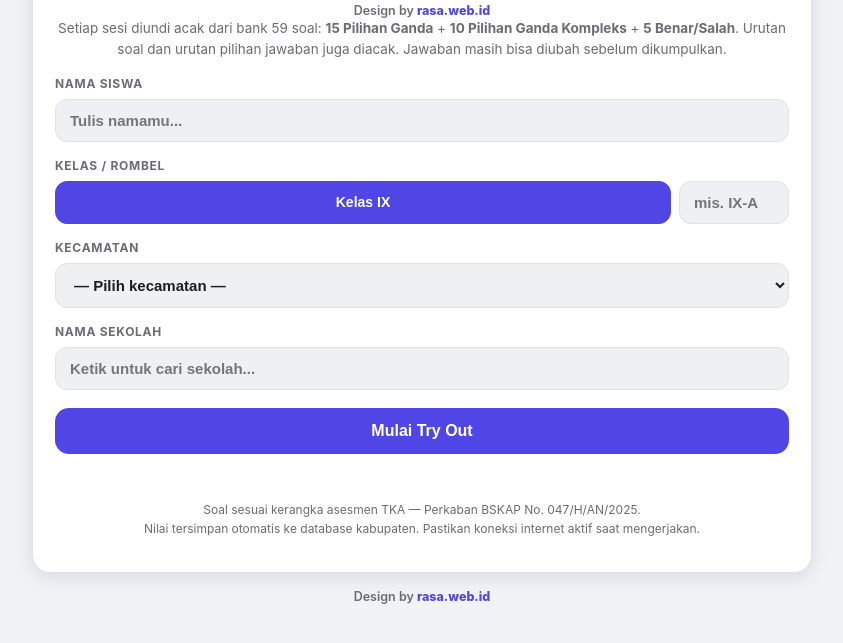
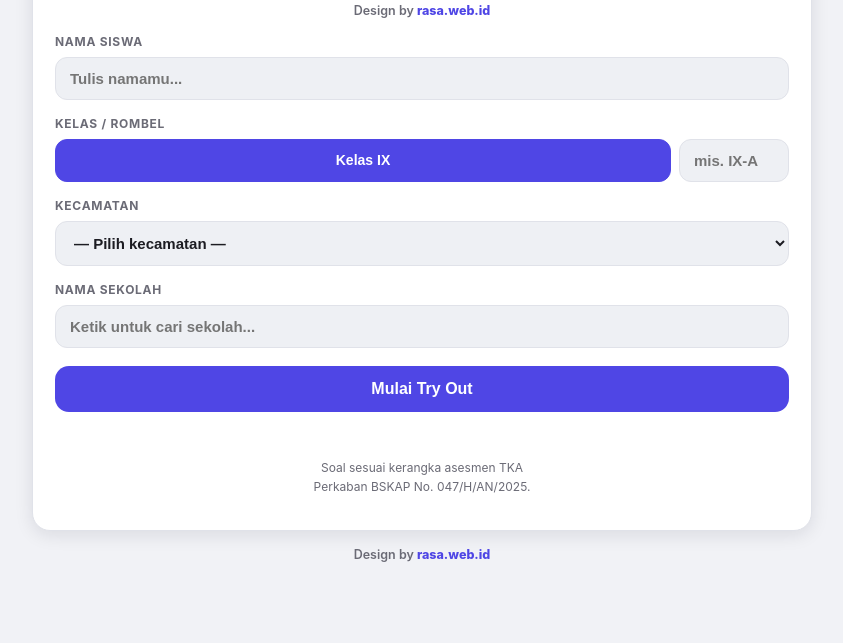
Before and after one commit to masgurubudi/tka-matematika-2027, a plain HTML site: page index.html in a window 1280 px wide. Shown: the part 125-768 px from the top of the page, without its empty margins (218-1061 px from the left). Drawn offline with Linux system fonts and the light colour scheme.

Commit message:
Rapikan tampilan awal: hapus penjelasan undian soal dan info simpan otomatis; Perkaban BSKAP jadi baris sendiri tanpa tanda hubung

```diff
--- a/index.html
+++ b/index.html
@@ -385,7 +385,6 @@ function menuHTML(){
       '<button class="tk-btn" style="margin-top:0" data-act="resume">Lanjutkan Sesi</button>'+
       '<button class="tk-btn ghost" style="margin-top:0" data-act="discard">Buang &amp; Mulai Baru</button></div></div>';
   }
-  h+='<p class="tk-sub">Setiap sesi diundi acak dari bank 59 soal: <b>15 Pilihan Ganda</b> + <b>10 Pilihan Ganda Kompleks</b> + <b>5 Benar/Salah</b>. Urutan soal dan urutan pilihan jawaban juga diacak. Jawaban masih bisa diubah sebelum dikumpulkan.</p>';
   h+='<div class="tk-label">Nama Siswa</div><input id="tk-nama" class="tk-input" type="text" maxlength="30" placeholder="Tulis namamu..." value="'+esc(S.nama)+'">';
   h+='<div class="tk-label">Kelas / Rombel</div><div class="tk-kelasrow">'+
     '<button class="tk-chip sel" type="button">Kelas IX</button>'+
@@ -396,7 +395,7 @@ function menuHTML(){
   h+='<div class="tk-label">Nama Sekolah</div>'+schoolComboHTML();
   h+='<button class="tk-btn" data-act="start">Mulai Try Out</button>';
   h+='<div class="tk-menu-msg">'+(S.menuMsg?esc(S.menuMsg):"")+"</div>";
-  h+='<p class="tk-foot">Soal sesuai kerangka asesmen TKA — Perkaban BSKAP No. 047/H/AN/2025.<br>Nilai tersimpan otomatis ke database kabupaten. Pastikan koneksi internet aktif saat mengerjakan.</p>';
+  h+='<p class="tk-foot">Soal sesuai kerangka asesmen TKA<br>Perkaban BSKAP No. 047/H/AN/2025.</p>';
   return h;
 }
 
```
